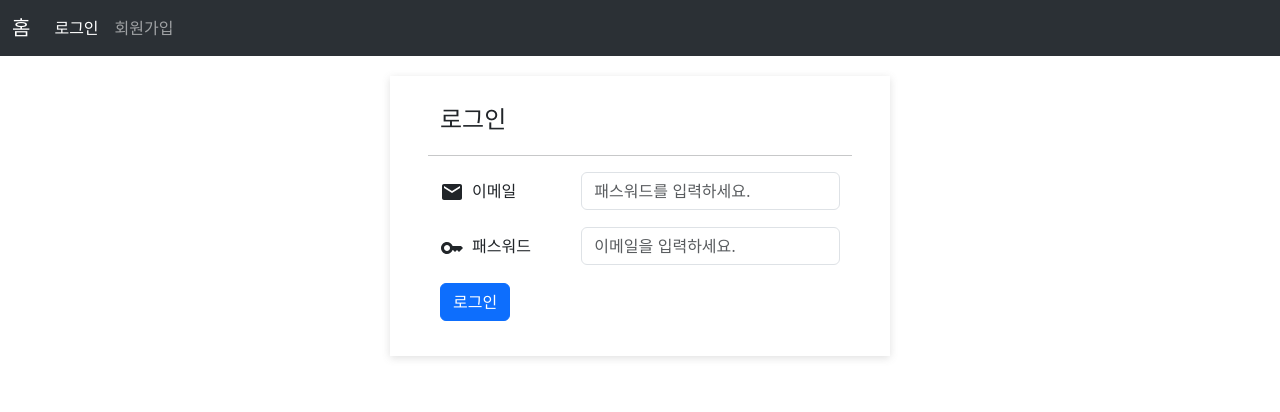
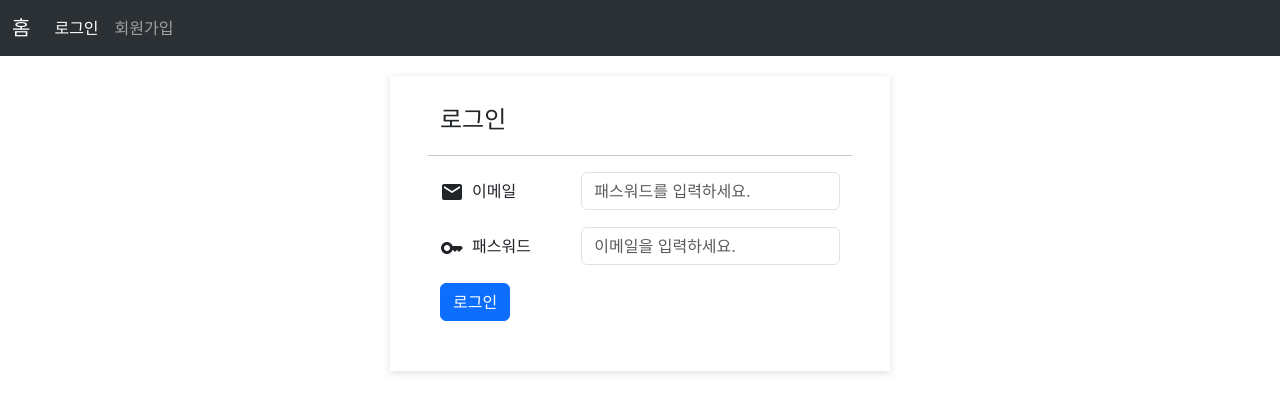
Before and after one commit to Jimoou/wanted-pre-onboarding-frontend, a React (Create React App) app: page /signin in a window 1280 px wide. Shown: the top 412 px of the page. Built offline with nearby package versions, Linux system fonts and the light colour scheme.

Commit message:
#3-Stylesheet
스타일시트

```diff
--- a/src/App.css
+++ b/src/App.css
@@ -5,13 +5,14 @@
   margin-top: 20px;
 }
 .container {
+  display: flex;
+  flex-direction: column;
   text-align: left;
   padding-left: 50px;
   padding-right: 50px;
   padding-bottom: 50px;
   padding-top: 30px;
   width: 500px;
-  height: 280px;
   margin: auto;
   box-shadow: rgba(99, 99, 99, 0.2) 0px 2px 8px 0px;
 }
```
